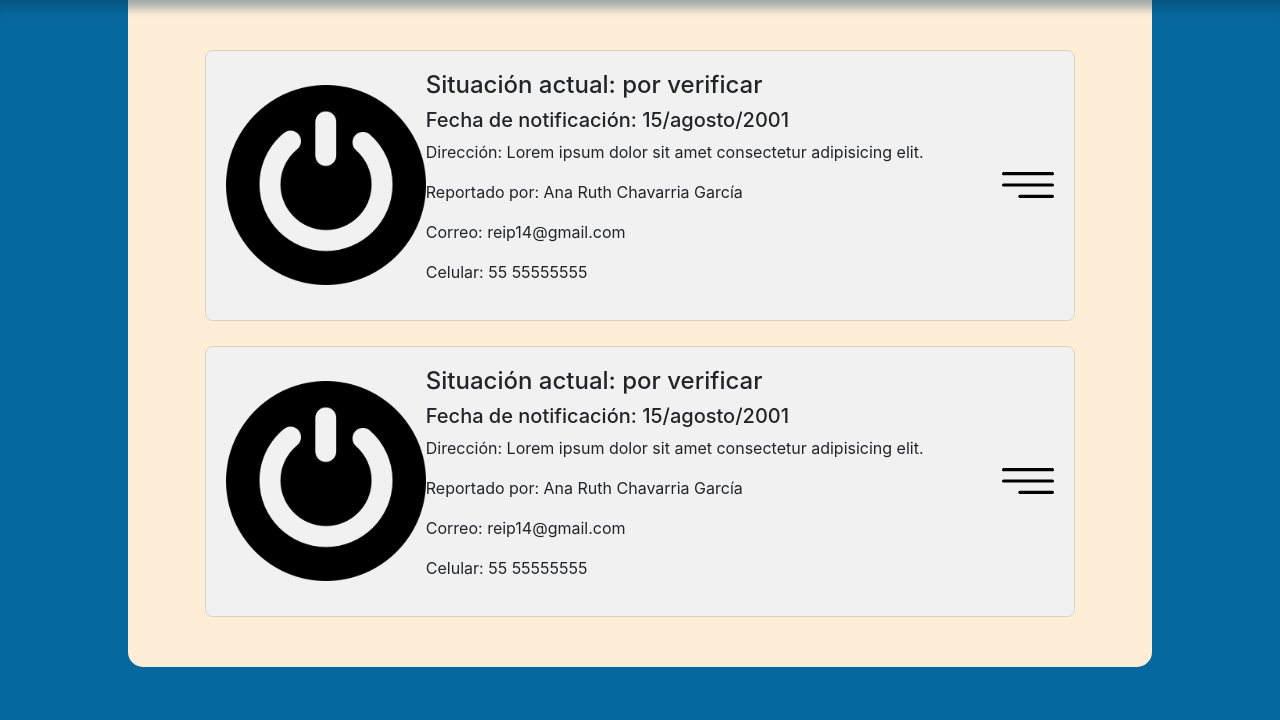
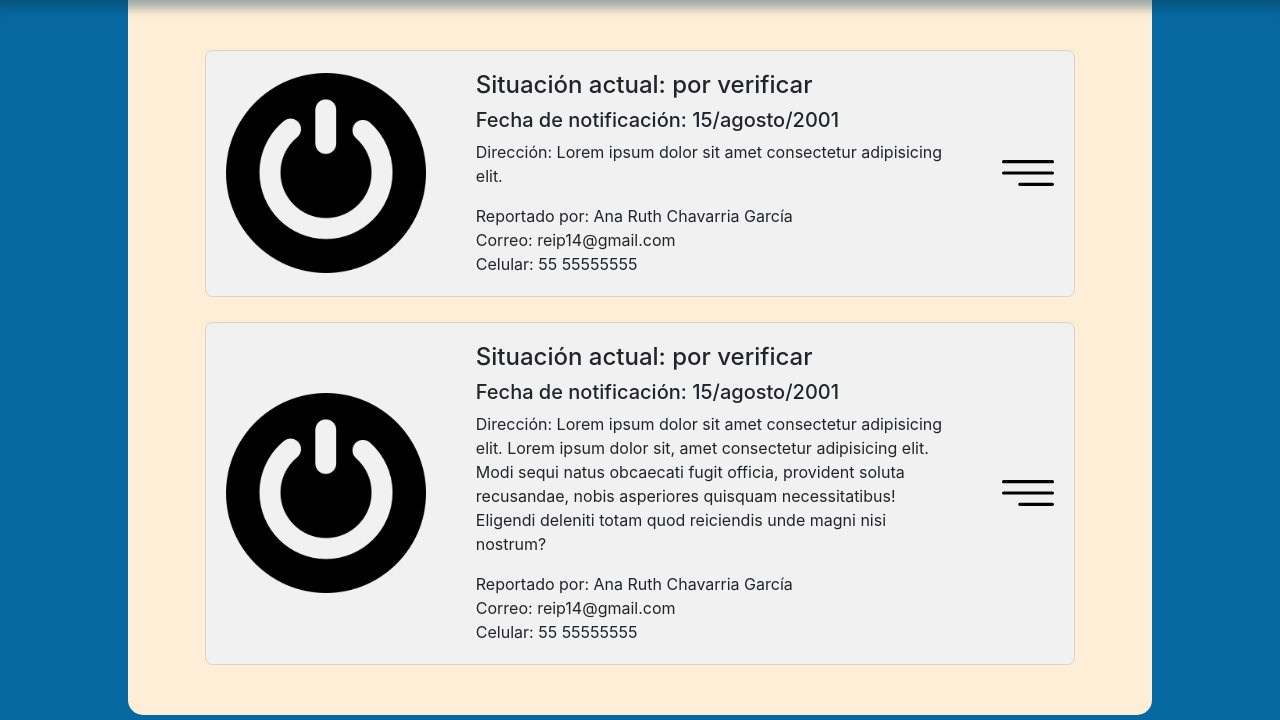
Before and after one commit to LuisRcap/ProyectoIS, a PHP site: page /menu.html in a window 1280 px wide. Shown: the part 80-800 px from the top of the page. Run offline with PHP 8.4, Linux system fonts and the light colour scheme.

Commit message:
Diseño de notificación

```diff
--- a/css/menu.css
+++ b/css/menu.css
@@ -97,12 +97,21 @@ header{
     margin-bottom: 50px;
 }
 
+.datos-prin{
+    padding: 0 50px;
+}
+
 .foto{
     width: 200px;
     height: 200px;
 }
 
+.datos-pers > p{
+    margin: 0;
+}
+
 .icono-ver{
     width: 52px;
     height: 52px;
+    cursor: pointer;
 }
--- a/menu.html
+++ b/menu.html
@@ -29,7 +29,7 @@
                     <h4>Situación actual: <span>por verificar</span></h4>
                     <h5>Fecha de notificación: 15/agosto/2001</h5>
                     <p>Dirección: Lorem ipsum dolor sit amet consectetur adipisicing elit.</p>
-                    <div>
+                    <div class="datos-pers">
                         <p>Reportado por: Ana Ruth Chavarria García</p>
                         <p>Correo: reip14@gmail.com</p>
                         <p>Celular: 55 55555555</p>
@@ -43,8 +43,8 @@
                 <div class="datos-prin">
                     <h4>Situación actual: <span>por verificar</span></h4>
                     <h5>Fecha de notificación: 15/agosto/2001</h5>
-                    <p>Dirección: Lorem ipsum dolor sit amet consectetur adipisicing elit.</p>
-                    <div>
+                    <p>Dirección: Lorem ipsum dolor sit amet consectetur adipisicing elit. Lorem ipsum dolor sit, amet consectetur adipisicing elit. Modi sequi natus obcaecati fugit officia, provident soluta recusandae, nobis asperiores quisquam necessitatibus! Eligendi deleniti totam quod reiciendis unde magni nisi nostrum?</p>
+                    <div class="datos-pers">
                         <p>Reportado por: Ana Ruth Chavarria García</p>
                         <p>Correo: reip14@gmail.com</p>
                         <p>Celular: 55 55555555</p>
```
